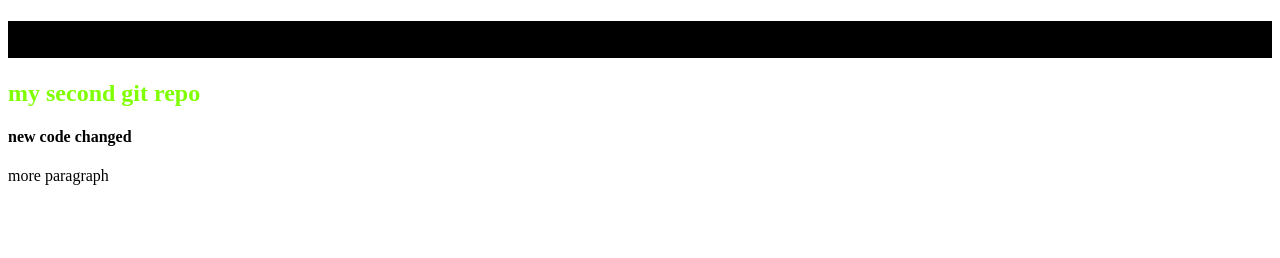
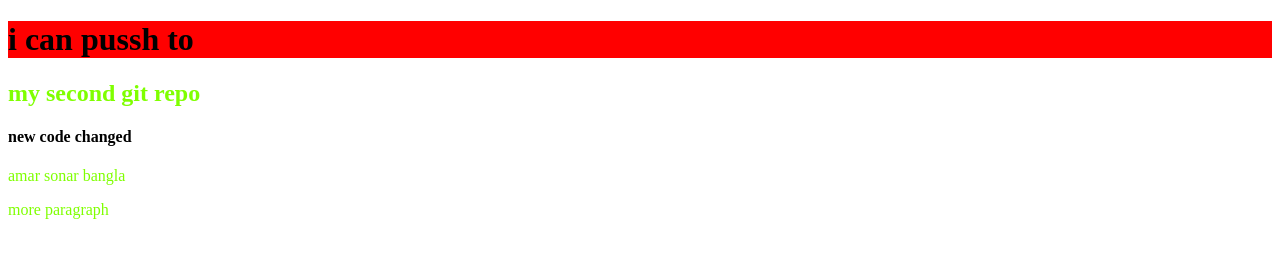
Before and after one commit to Abdullah-Al-Imran7/My-second-repo, a plain HTML site: page index.html in a window 1280 px wide. Drawn offline with Linux system fonts and the light colour scheme.

Commit message:
background color

```diff
--- a/index.html
+++ b/index.html
@@ -11,6 +11,7 @@
     <h1>i can pussh to <github class="com"></github></h1>
     <h2>my second git repo</h2>
     <h4>new code changed</h4>
+    <p>amar sonar bangla</p>
     <p>more paragraph</p>
 </body>
 </html>
--- a/style.css
+++ b/style.css
@@ -1,6 +1,9 @@
 h1{
-    background-color: rgb(0, 0, 0);
+    background-color: rgb(255, 0, 0);
 }
 h2{
     color: chartreuse;
 }
+p{
+    color: chartreuse;
+}
```
